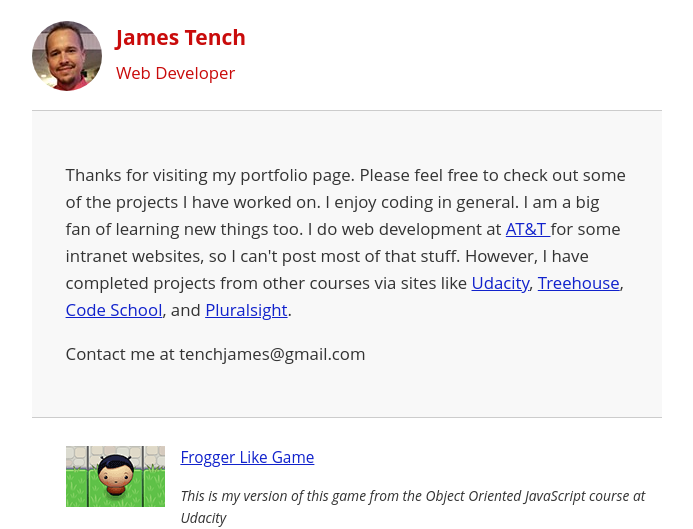
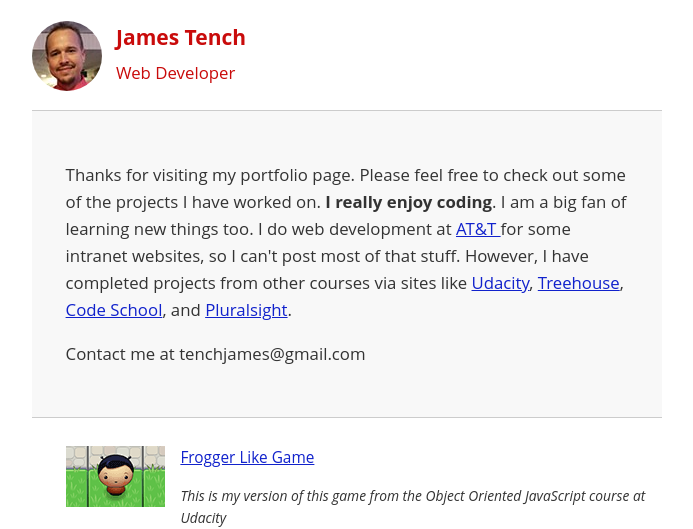
Before and after one commit to tenchjames/tenchjames.github.io, a plain HTML site: page webperformance/index.html in a window 1280 px wide. Shown: the top 529 px of the page, without its empty margins (293-986 px from the left). Drawn offline with Linux system fonts and the light colour scheme.

```diff
--- a/webperformance/index.html
+++ b/webperformance/index.html
@@ -82,7 +82,7 @@
 		<div class="hero">
 			<p>
 				Thanks for visiting my portfolio page. Please feel free to check out some of the projects I have worked on.
-				I enjoy coding in general. I am a big fan of learning new things too.
+				<strong>I really enjoy coding</strong>. I am a big fan of learning new things too.
 				I do web development at <a target="_blank" href="http://www.att.com/">AT&T </a> for some intranet websites,
 				so I can't post most of that stuff. However, I have completed projects from other courses via sites like
 				<a target="_blank" href="https://www.udacity.com/">Udacity</a>,
```
Also changed, not shown: webperformance/img/companysearch-thumb.png (added).
